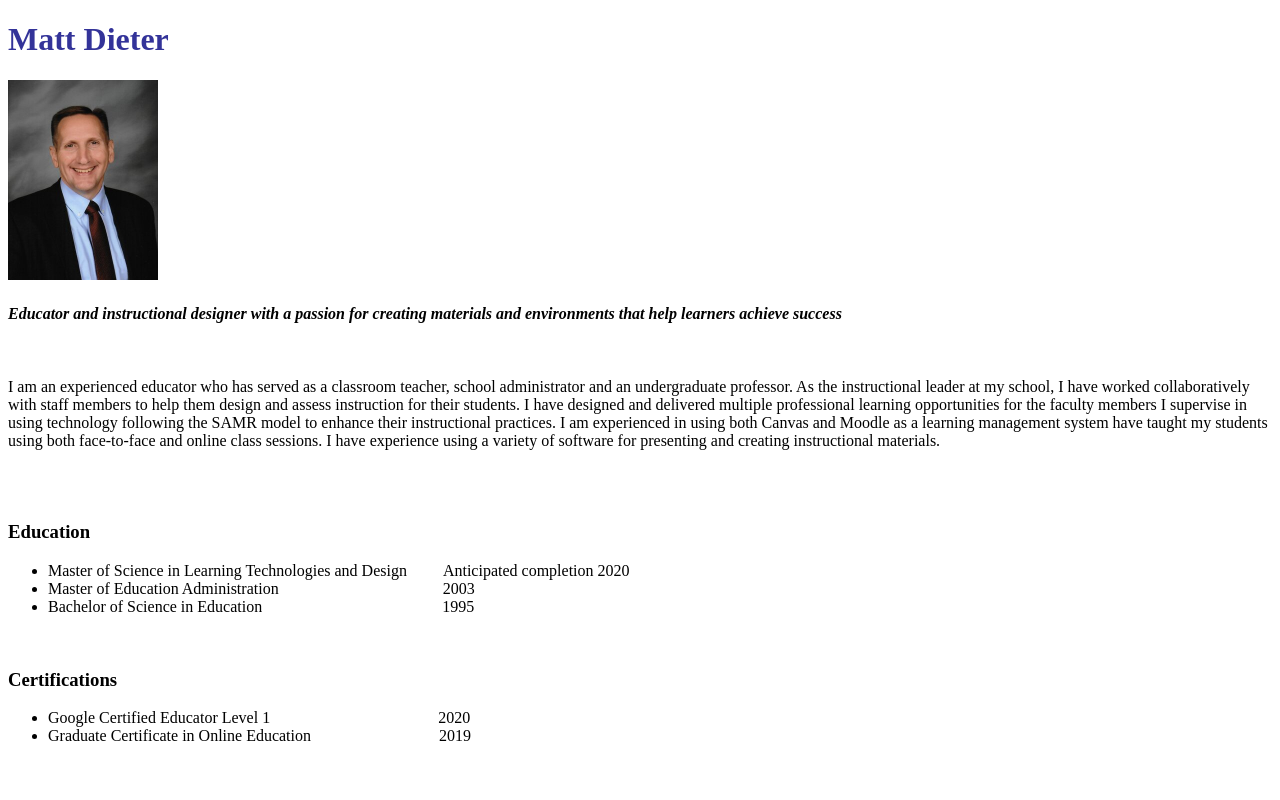
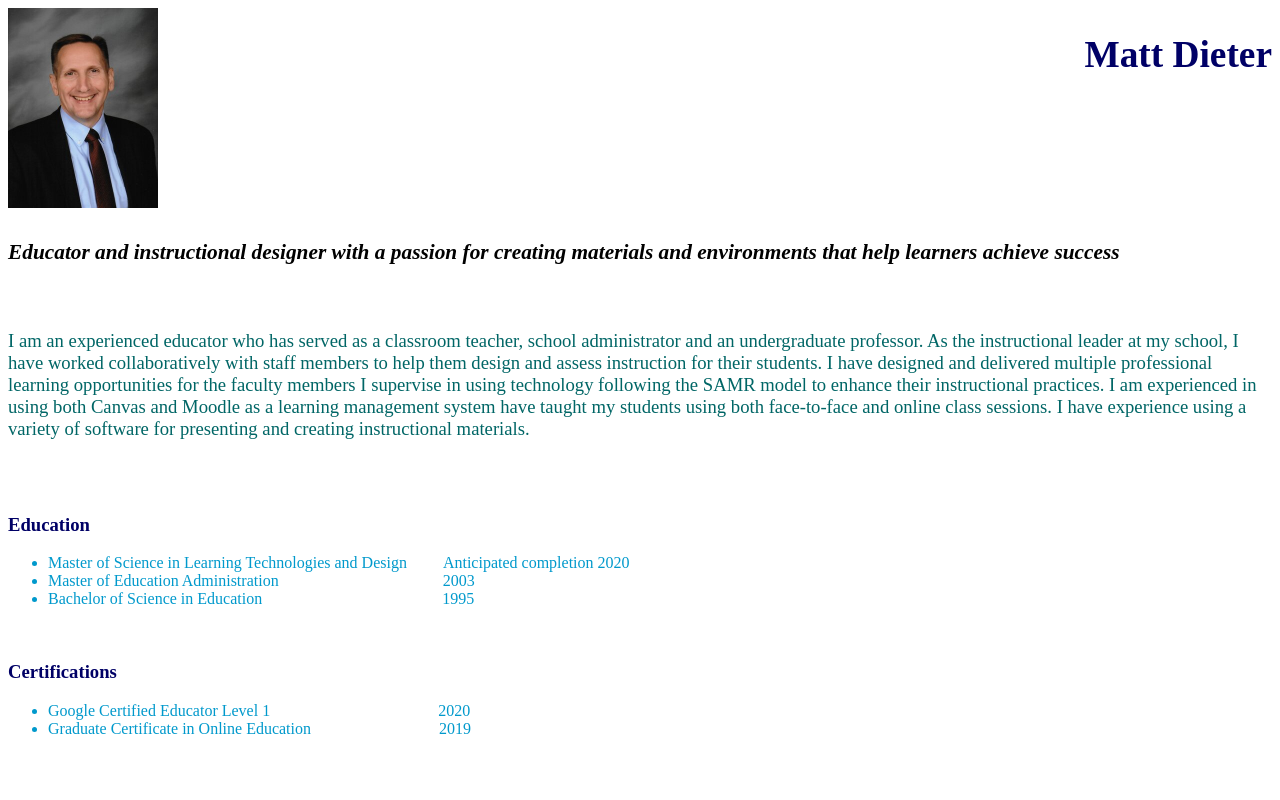
Before and after one commit to mdieter73/mdieter73.github.io, a plain HTML site: page islt_7310/index.html in a window 1280 px wide. Shown: the top 800 px of the page. Drawn offline with Linux system fonts and the light colour scheme.

Commit message:
Add files via upload

```diff
--- a/islt_7310/styles.css
+++ b/islt_7310/styles.css
@@ -1,12 +1,33 @@
-/* This is the heading color */
-h1 {color: #333399;}      /* RoyalBlue */
+/* Heading properties */
+h1 {
+    color: #000066;        /* DarkBlue */
+    font-family: serif;
+    font-size: 28pt;
+    float:right;
+}
+
+h3 {color: #000066;        /* DarkBlue */
+    font-size:14pt;}
+
+h4 {font-size: 16pt;
+    clear:right;}
+
+
+/* Paragraph elements */
+p {color: #006666;        /* Teal */
+   font-size:14pt;
+}
+
 
 /* Footer properties */
 footer {font-size: 8pt;}
 
 
+/* List element properties */
+#current {color: #0033cc;
+}
 
-
+main li {color:#0099cc;}
 
 
 /* Link properties */
@@ -17,4 +38,4 @@ a:visited {color:#99cccc;} /* lightblue */
 a:active {color: #cc9900;} /* orange */
 
 a {text-decoration: none;
-font-size: 10pt;}
+   font-size: 10pt;}
```
